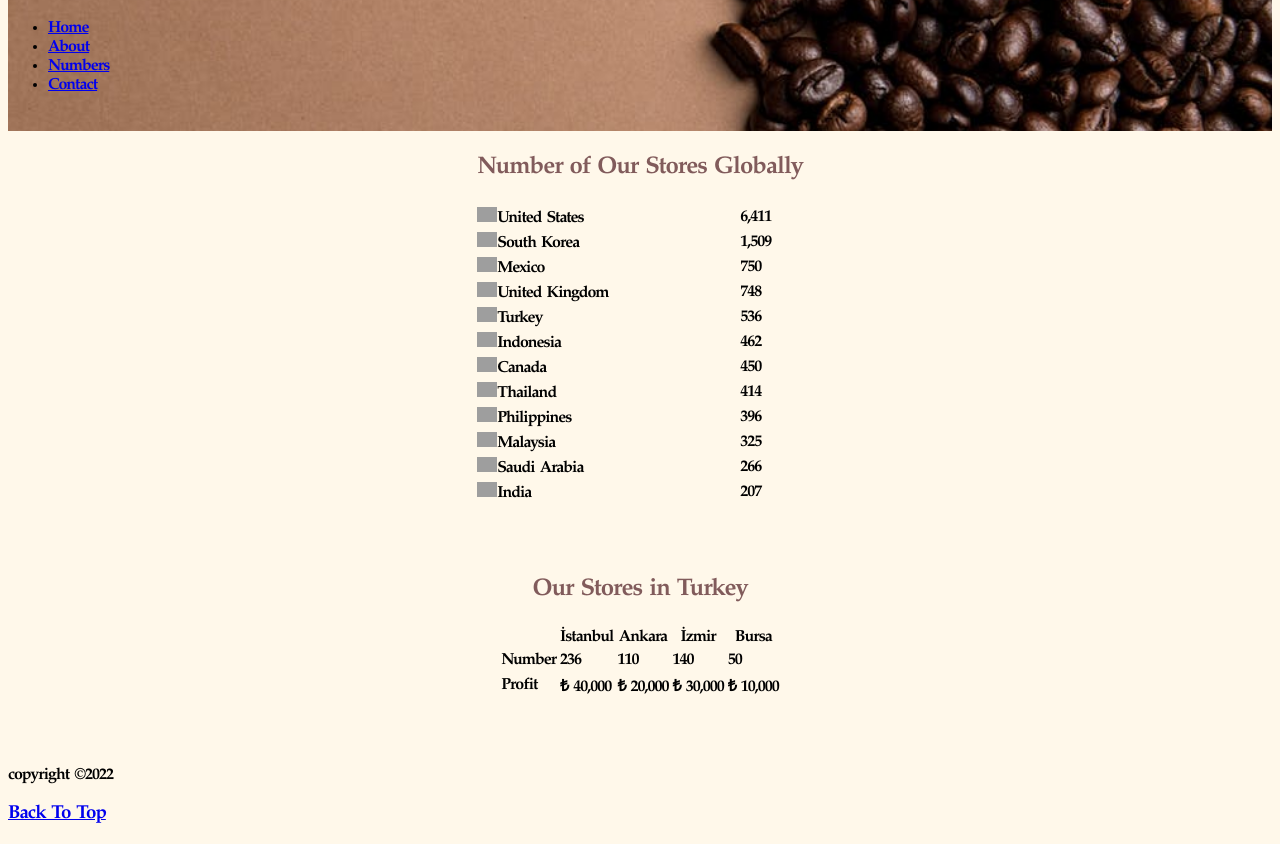
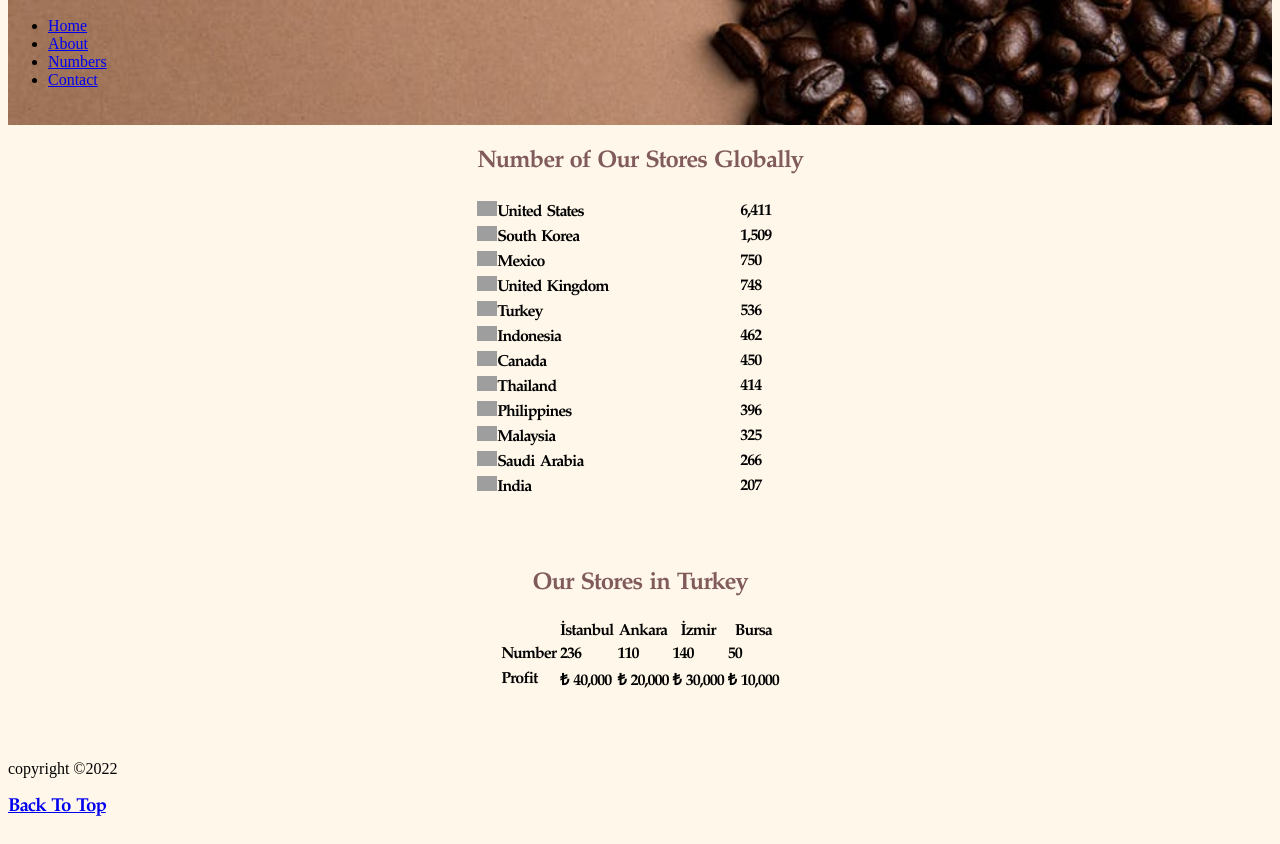
Before and after one commit to azyildizeli/coffee-project, a plain HTML site: page coffee-numbers.html in a window 1280 px wide. Shown: the part 392-1236 px from the top of the page. Drawn offline with Linux system fonts and the light colour scheme; grey boxes are pictures that could not be loaded.

Commit message:
Update coffee-numbers.html

```diff
--- a/coffee-numbers.html
+++ b/coffee-numbers.html
@@ -7,7 +7,7 @@
     <title>Coffee Numbers</title>
     <link rel="stylesheet" href="css-coffee.css" />
   </head>
-  <body id="numbers-body">
+  <body>
     <header>
       <div>
         <img src="coffee-logo.png" alt="coffee-logo" id="logo" />
@@ -32,6 +32,7 @@
       </nav>
     </header>
 
+<div id="numbers-body" >
     <article>
       <table id="stores-tables">
         <thead>
@@ -199,6 +200,7 @@
         </tbody>
       </table>
     </article>
+</div>
     <footer>
       <p>copyright &copy;2022</p>
       <h3><a href="#logo">Back To Top</a></h3>
```
